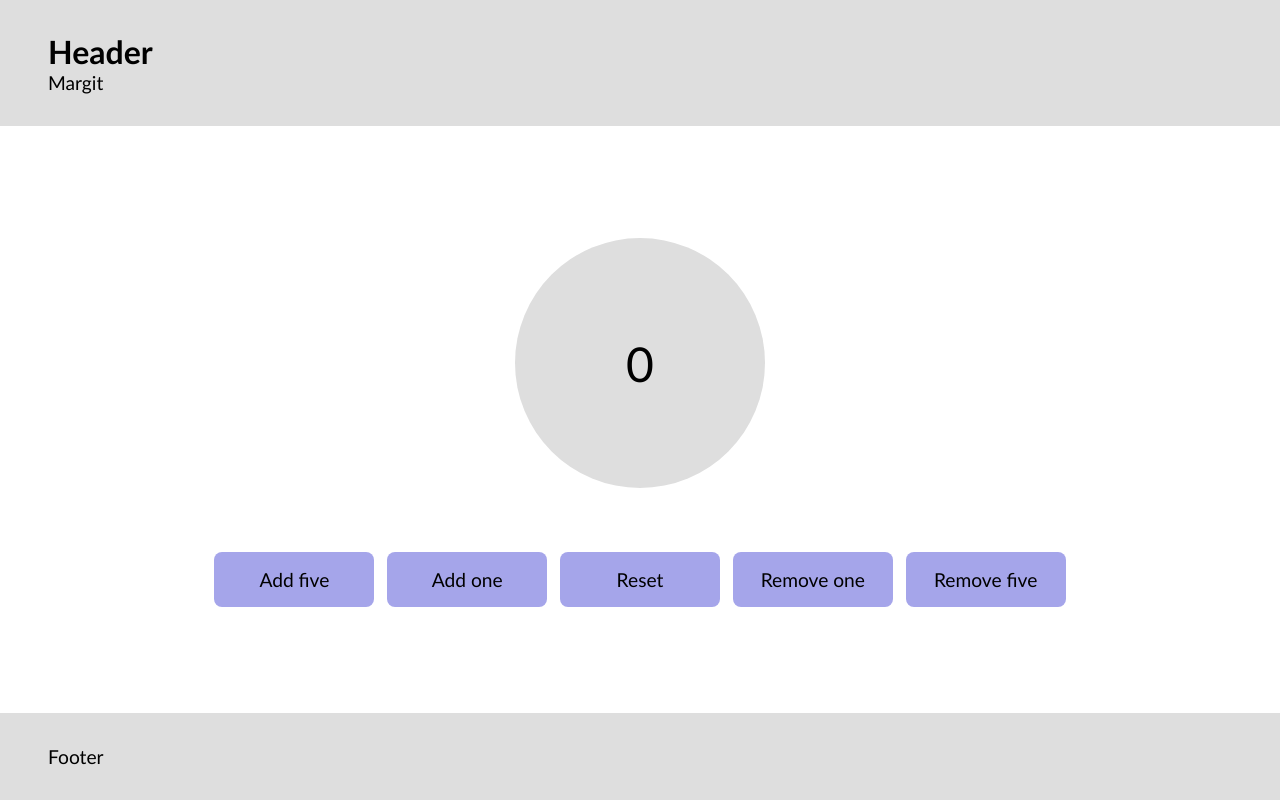
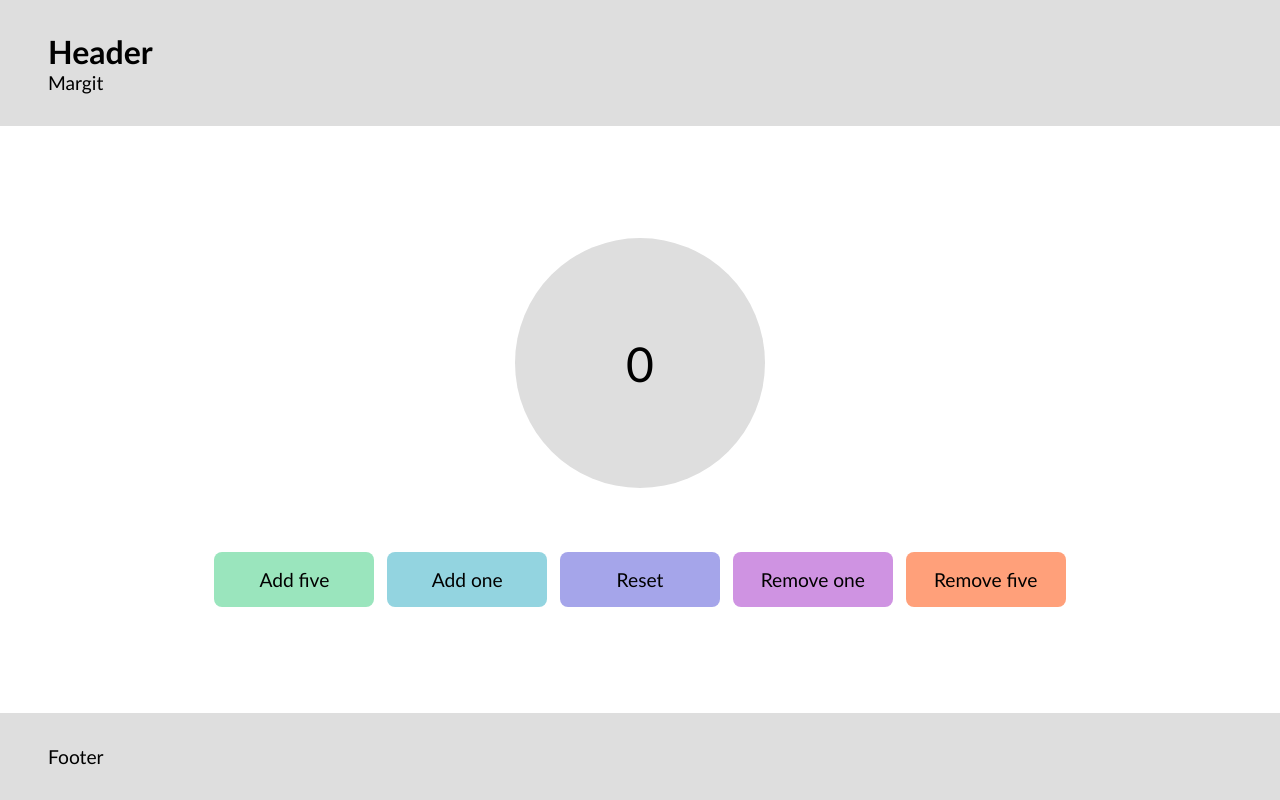
Before and after one commit to pixelsnow/counter_app, a React (Create React App) app: page / in a window 1280 px wide. Built offline with nearby package versions, Linux system fonts and the light colour scheme.

Commit message:
create UI folder, add botton hover effects

```diff
--- a/src/Button.module.css
+++ /dev/null
@@ -1,11 +0,0 @@
-.button {
-  background-color: rgb(165, 165, 234);
-  border: none;
-  font-size: inherit;
-  font-family: inherit;
-  padding: 1rem 0;
-  border-radius: 0.5rem;
-  font-size: 1.2rem;
-  width: 10rem;
-  cursor: pointer;
-}
--- a/src/Main.jsx
+++ b/src/Main.jsx
@@ -1,5 +1,5 @@
 import React, { Component } from "react";
-import Button from "./Button";
+import Button from "./UI/Button";
 import "./Main.css";
 
 class Main extends Component {
--- /dev/null
+++ b/src/UI/Button.module.css
@@ -0,0 +1,52 @@
+.button {
+  border: none;
+  font-size: inherit;
+  font-family: inherit;
+  padding: 1rem 0;
+  border-radius: 0.5rem;
+  font-size: 1.2rem;
+  width: 10rem;
+  cursor: pointer;
+}
+
+.button:first-child {
+  background-color: rgb(154, 229, 189);
+}
+
+.button:nth-child(2) {
+  background-color: rgb(147, 212, 224);
+}
+
+.button:nth-child(3) {
+  background-color: rgb(165, 165, 234);
+}
+
+.button:nth-child(4) {
+  background-color: rgb(207, 147, 226);
+}
+
+.button:nth-child(5) {
+  background-color: lightsalmon;
+}
+
+/* HOVER */
+
+.button:first-child:hover {
+  background-color: rgb(147, 219, 181);
+}
+
+.button:nth-child(2):hover {
+  background-color: rgb(136, 199, 210);
+}
+
+.button:nth-child(3):hover {
+  background-color: rgb(154, 154, 225);
+}
+
+.button:nth-child(4):hover {
+  background-color: rgb(196, 136, 214);
+}
+
+.button:nth-child(5):hover {
+  background-color: rgb(242, 151, 115);
+}
```
Also changed, not shown: src/UI/Button.jsx (renamed from src/Button.jsx).
